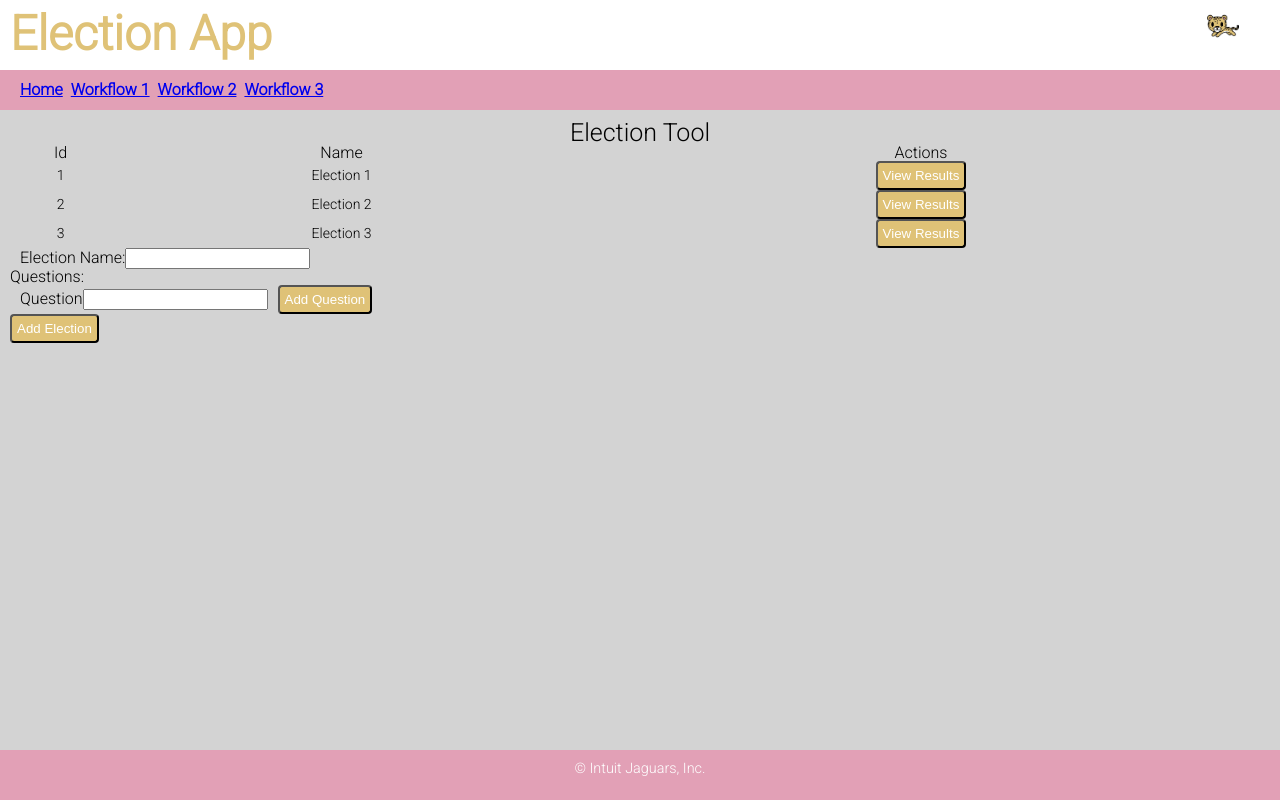
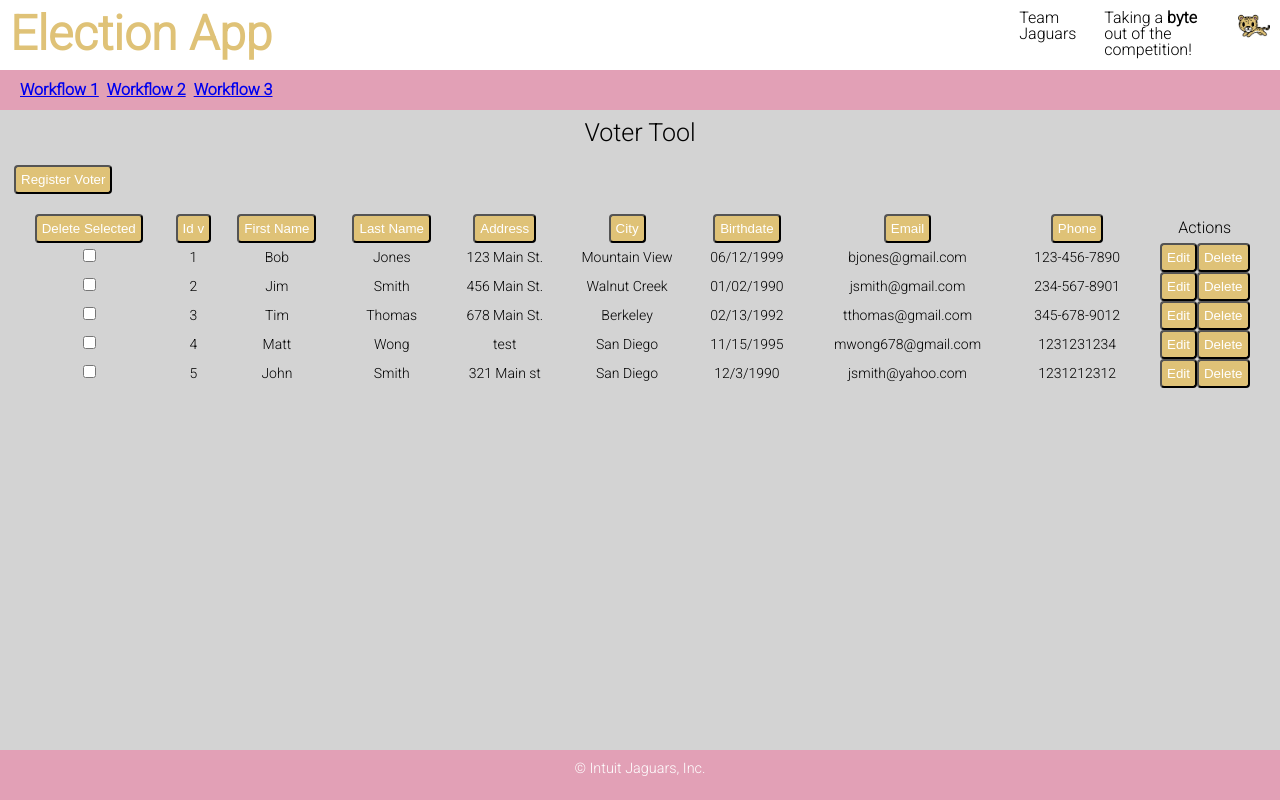
Before and after one commit to someOne404/election-app, a React (Create React App) app in the folder election/: page /workflow3 in a window 1280 px wide. Built offline with nearby package versions, Linux system fonts and the light colour scheme; data requests are answered from the project's data file.

Commit message:
Add team info to header

```diff
--- a/election/src/App.css
+++ b/election/src/App.css
@@ -116,3 +116,7 @@ button {
 #content form label {
   padding: 10px;
 }
+
+strong {
+  font-weight: bold;
+}
--- a/election/src/App.js
+++ b/election/src/App.js
@@ -8,20 +8,21 @@ import { voterToolStore } from "./stores/voterToolStore";
 import { VoterTool } from "./components/VoterTool";
 import { ElectionToolContainer } from "./containers/ElectionToolContainer";
 import { VotingTool } from "./components/VotingTool";
+import { TeamTool } from "./components/TeamTool";
 
 import logo from './images/intuit-jaguar.png';
-
 
 export function App() {
   return (
     <div className="container">
       <header id="page-header">
         <h1>Election App</h1>
+        <div>Team Jaguars</div>
+        <div>Taking a <strong>byte</strong> <br></br>out of the competition!</div>
         <div><img id="logo" src={logo}></img></div>
       </header>
       <nav id="menubar">
         <ul>
-          <li className="menuitem"><Link to="/">Home</Link></li>
           <li className="menuitem"><Link to="/workflow1">Workflow 1</Link></li>
           <li className="menuitem"><Link to="/workflow2">Workflow 2</Link></li>
           <li className="menuitem"><Link to="/workflow3">Workflow 3</Link></li>
@@ -29,15 +30,19 @@ export function App() {
       </nav>
       <main id="content">
         <Switch>
-          <Route path="/" exact><h2>Home</h2></Route>
+          <Route path="/">
+            <Provider store={voterToolStore}>
+              <VoterTool />
+            </Provider>
+          </Route>
           <Route path="/workflow1">
-          <Provider store={voterToolStore}>
-            <VoterTool />
-          </Provider>
+            <Provider store={voterToolStore}>
+              <VoterTool />
+            </Provider>
           </Route>
           <Route path="/workflow2">
-          <Provider store={voterToolStore}>
-            <VotingTool />
+            <Provider store={voterToolStore}>
+              <VotingTool />
             </Provider>
           </Route>
           <Route path="/workflow3">
--- /dev/null
+++ b/election/src/components/TeamTool.js
@@ -0,0 +1,11 @@
+import logo from '../images/intuit-jaguar.png';
+
+export const TeamTool = () => {
+  return (
+    <>
+      <h2>Team Jaguars</h2>
+      <div>Mascot: <img id="logo" src={logo}></img></div>
+      <p>Team Slogan: Taking a byte out of the competition!</p>
+    </>
+  );
+};
```
Also changed, not shown: election/src/components/HelloWorldTool.js (deleted, +0 -7 lines).
